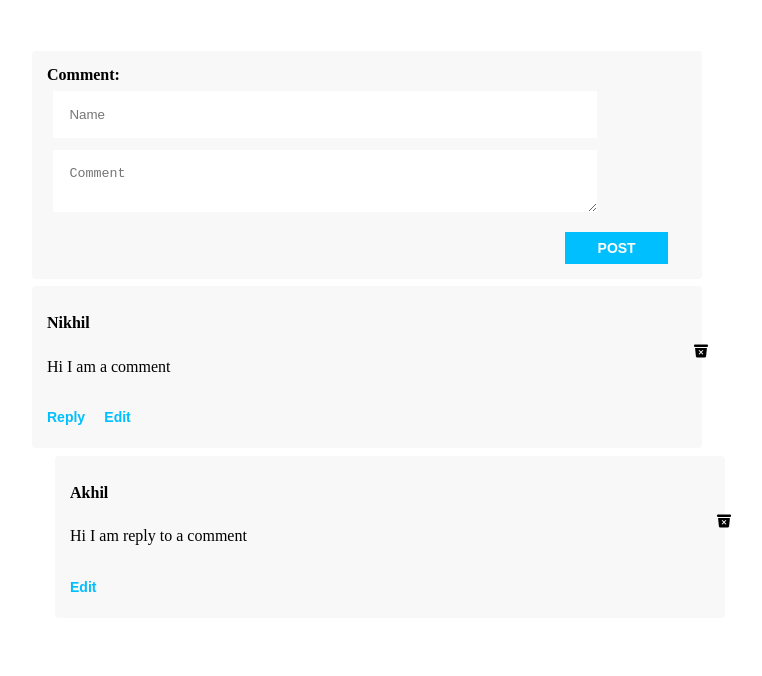
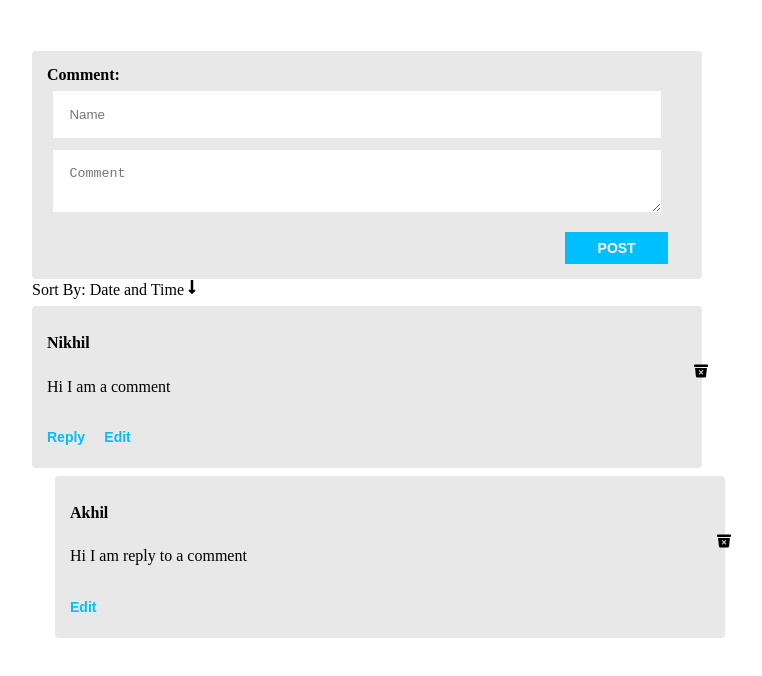
Before and after one commit to nikhilgvpce/comment-section, a React (Vite) app: page / in a window 1280 px wide. Shown: the top 676 px of the page, without its empty margins (224-986 px from the left). Built offline with nearby package versions, Linux system fonts and the light colour scheme.

Commit message:
Add Icon and Comment edit and reply changes

```diff
--- a/src/CommentItem/CommentItem.css
+++ b/src/CommentItem/CommentItem.css
@@ -2,7 +2,7 @@
     display: flex;
     flex-direction: column;
     width: 50vw;
-    background-color: #F8F8F8;
+    background-color: #E8E8E8;
     padding: 15px;
     border-radius: 4px;
 }
@@ -16,7 +16,7 @@
 }
 
 input, textarea {
-    width: 40vw;
+    width: 45vw;
     padding: 16px;
     margin: 1%;
     background-color: white;
@@ -51,7 +51,7 @@ button {
 .reply-saved-mode, .comment-saved-mode {
     width: 50vw;
     margin: 1%;
-    background-color: #F8F8F8;
+    background-color: #E8E8E8;
     padding: 15px;
     display: flex;
     flex-direction: column;
--- a/src/CommentItem/CommentItem.jsx
+++ b/src/CommentItem/CommentItem.jsx
@@ -38,7 +38,7 @@ const CommentItem = (props) => {
                 <p>{textAreaValue}</p>
             </div>
             <div className="edit-controls">
-                {!Number.isInteger(parentIndex) ? <button onClick={() => onReply(parentIndex, index)}>Reply</button> : null}
+                {!Number.isInteger(parentIndex) ? <button onClick={() => onReply(index)}>Reply</button> : null}
                 {<button onClick={() => onEdit(parentIndex, index)}>Edit</button>}
                 <IoTrashBin className="delete-btn" onClick={() => onDelete(parentIndex, index)}>Delete</IoTrashBin>
             </div>
--- a/src/CommentsList/CommentsList.css
+++ b/src/CommentsList/CommentsList.css
@@ -1,12 +1,11 @@
-.comment-section, .reply-section {
+.comment-section {
     width: 60vw;
-}
-
-.static-comment {
-    display: flex;
-    flex-direction: column;
 }
 
 .parent-comment {
     margin-top: 4%;
 }
+
+.sort {
+    right: 0;
+}
--- a/src/CommentsList/CommentsList.jsx
+++ b/src/CommentsList/CommentsList.jsx
@@ -2,6 +2,7 @@ import { useReducer } from "react";
 import CommentItem from "../CommentItem/CommentItem";
 import Replies from "../Replies/Replies";
 import "./CommentsList.css";
+import Sort from "../Sort/Sort";
 
 const dummyComments = JSON.parse(localStorage.getItem('comments') || null)
 
@@ -14,12 +15,14 @@ const initialState = {
             name: 'Nikhil',
             commentText: 'Hi I am a comment',
             type: 'comment',
-            date: '',
-            replies: [{ name: 'Akhil', headerValue: 'Reply', commentText: 'Hi I am reply to a comment', date: '' }]
+            date: '12/01/2024',
+            replies: [{ name: 'Akhil', headerValue: 'Reply', commentText: 'Hi I am reply to a comment', date: '12/01/2024' }]
         }
     ],
     commentIndex: '',
-    replyEditIndex: ''
+    replyEditIndex: '',
+    isLowToHigh: true,
+    isCommentInEditMode: false,
 }
 
 function reducer(state = { initialState }, action = { type, payload: {} }) {
@@ -44,17 +47,22 @@ function reducer(state = { initialState }, action = { type, payload: {} }) {
                 commentText: '',
                 commentIndex: '',
                 replyEditIndex: ''
-
             }
-        case 'SET_REPLY_INDEX':
+        case 'SET_COMMENT_INDEX':
             return {
                 ...state,
                 commentIndex: action.payload.commentIndex,
+                isCommentInEditMode: action.payload.isCommentInEditMode,
             }
         case 'SET_REPLY_EDIT_INDEX':
             return {
                 ...state,
                 replyEditIndex: action.payload.replyEditIndex
+            }
+        case 'SET_SORTING_ORDER':
+            return {
+                ...state,
+                isLowToHigh: !state.isLowToHigh
             }
     }
 }
@@ -84,7 +92,7 @@ const Comments = () => {
         const newComment = {
             name: state.name,
             commentText: state.commentText,
-            date: '',
+            date: new Date().toLocaleDateString(),
         }
         let comments = state.comments
         if (Number.isInteger(parentIndex)) {
@@ -92,11 +100,19 @@ const Comments = () => {
             if (Number.isInteger(index)) {
                 comments[parentIndex].replies[index] = newComment
             } else {
-                comments[parentIndex].replies = [
-                    ...comments[parentIndex].replies,
-                    newComment
-                ]
+                if (comments[parentIndex].replies && comments[parentIndex].replies.length) {
+                    comments[parentIndex].replies = [
+                        ...comments[parentIndex].replies,
+                        newComment
+                    ]
+                } else {
+                    comments[parentIndex].replies = [
+                        newComment
+                    ]
+                }
             }
+        } else if (Number.isInteger(index)) {
+            comments[index] = {...newComment, replies: comments[index].replies};
         } else {
             newComment.replies = [];
             comments = [
@@ -121,7 +137,7 @@ const Comments = () => {
             } else {
                 comments.splice(parentIndex, 1)
             }
-        } else if(Number.isInteger(index)){
+        } else if (Number.isInteger(index)) {
             comments.splice(index, 1)
         }
         dispatch({
@@ -132,20 +148,44 @@ const Comments = () => {
         })
     }
 
-    const handleOnReply = (parentIndex, index) => {
+    const handleOnReply = (index) => {
         dispatch({
-            type: 'SET_REPLY_INDEX',
+            type: 'SET_COMMENT_INDEX',
             payload: {
-                commentIndex: parentIndex ? parentIndex : index,
+                commentIndex: index,
+                isCommentInEditMode: false
             }
         })
     }
 
     const handleReplyEdit = (parentIndex, index) => {
+        if (!Number.isInteger(parentIndex)) {
+            dispatch({
+                type: 'SET_COMMENT_INDEX',
+                payload: {
+                    commentIndex: index,
+                    isCommentInEditMode: true,
+                }
+            })
+
+            const name = state.comments[index].name
+            const value = state.comments[index].commentText;
+            dispatch({
+                type: 'SET_COMMENTER_NAME',
+                payload: name
+            })
+
+            dispatch({
+                type: 'SET_COMMENT_TEXT',
+                payload: value
+            })
+            return;
+        }
         dispatch({
-            type: 'SET_REPLY_INDEX',
+            type: 'SET_COMMENT_INDEX',
             payload: {
-                commentIndex: parentIndex
+                commentIndex: parentIndex,
+                isCommentInEditMode: false,
             }
         })
         dispatch({
@@ -167,6 +207,16 @@ const Comments = () => {
         })
     }
 
+    const handleSort = () => {
+        const comments = state.comments;
+        dispatch({
+            type: 'SET_SORTING_ORDER'
+        })
+        comments.sort((a, b) => {
+            return a.date < b.date
+        })
+    }
+
     const commentProps = {
         headerValue: 'Comment:',
         inputValue: state.commentIndex === '' ? state.name : '',
@@ -180,19 +230,28 @@ const Comments = () => {
 
     return (
         <>
-
             <div className="parent-comment" >
                 <CommentItem className="always-editmode" {...commentProps} />
+                <Sort isLowToHigh={state.isLowToHigh} onSort={handleSort} />
                 {
                     state.comments?.map((commentItem, index) => {
+                        const isEditMode = index === state.commentIndex && !Number.isInteger(state.replyEditIndex) && state.isCommentInEditMode;
                         const commentProps = {
                             headerValue: 'Comment',
                             inputValue: commentItem.name,
                             textAreaValue: commentItem.commentText,
                             index: index,
                             onReply: handleOnReply,
-                            isEditMode: false,
-                            onDelete: handleDelete
+                            onEdit: handleReplyEdit,
+                            onDelete: handleDelete,
+                            onSubmit: handlePostComment,
+                            onTextAreaChange: handleCommentChange,
+                            onInputChange: handleNameChange
+                        }
+                        if (isEditMode) {
+                            commentProps.inputValue = state.name;
+                            commentProps.textAreaValue = state.commentText;
+                            commentProps.isEditMode = true;
                         }
                         return (
                             <div className="comment-section" >
@@ -210,13 +269,13 @@ const Comments = () => {
                                     replies={commentItem.replies}
                                     onEdit={handleReplyEdit}
                                     onDelete={handleDelete}
+                                    isCommentInEditMode={state.isCommentInEditMode}
                                 />
                             </div>
                         )
                     })
                 }
             </div>
-
         </>
 
     )
--- a/src/Replies/Replies.jsx
+++ b/src/Replies/Replies.jsx
@@ -1,6 +1,6 @@
 import CommentItem from "../CommentItem/CommentItem"
 
-const Replies = ({ replies = [], name, commentText, onPostSubmit, onCommentChange, onNameChange, parentIndex, commentIndex, replyEditIndex, onEdit, onDelete }) => {
+const Replies = ({ replies = [], isCommentInEditMode, name, commentText, onPostSubmit, onCommentChange, onNameChange, parentIndex, commentIndex, replyEditIndex, onEdit, onDelete }) => {
     let commentProps = {
         inputPlaceholder: "Name",
         headerValue: 'Reply',
@@ -10,7 +10,7 @@ const Replies = ({ replies = [], name, commentText, onPostSubmit, onCommentChang
         parentIndex: parentIndex,
     }
 
-    if (parentIndex === commentIndex && !Number.isInteger(replyEditIndex)) {
+    if (parentIndex === commentIndex && !Number.isInteger(replyEditIndex) && !isCommentInEditMode) {
         commentProps = {
             ...commentProps,
             textAreaValue: commentText,
@@ -21,11 +21,11 @@ const Replies = ({ replies = [], name, commentText, onPostSubmit, onCommentChang
     return (
         <>
             {
-               parentIndex === commentIndex && !Number.isInteger(replyEditIndex)  ? <CommentItem {...commentProps} isEditMode={true} /> : null
+               parentIndex === commentIndex && !Number.isInteger(replyEditIndex) && !isCommentInEditMode  ? <CommentItem {...commentProps} isEditMode={true} /> : null
             }
             {
                 replies.length ? replies?.map((reply, index) => {
-                    const isEditMode = parentIndex === commentIndex && replyEditIndex === index
+                    const isEditMode = parentIndex === commentIndex && replyEditIndex === index && !isCommentInEditMode
 
                     if (isEditMode) {
                         return (
--- /dev/null
+++ b/src/Sort/Sort.jsx
@@ -0,0 +1,12 @@
+import { FaLongArrowAltDown, FaLongArrowAltUp } from "react-icons/fa"
+
+const Sort = ({isLowToHigh, onSort}) => {
+    return (
+        <div onClick={onSort}>
+            <span className="sort">Sort By: Date and Time</span>
+            { isLowToHigh ? <FaLongArrowAltDown /> : <FaLongArrowAltUp />}
+        </div>
+    )
+}
+
+export default Sort;
```
